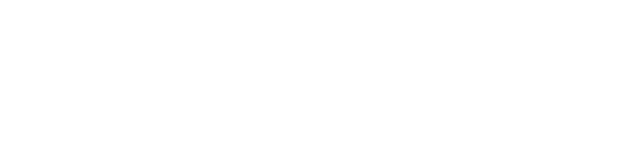
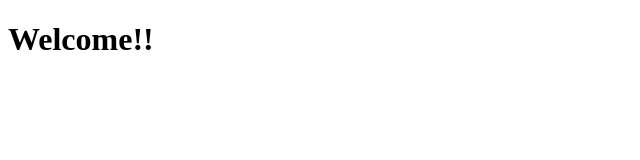
Before and after one commit to FemiJames070/Scrapper, a plain HTML site: page index.html in a window 1280 px wide. Shown: the whole page, without its empty margins (0-640 px from the left). Drawn offline with Linux system fonts and the light colour scheme.

Commit message:
initial commit

```diff
--- a/index.html
+++ b/index.html
@@ -2,9 +2,9 @@
 <html>
 <head>
     <meta charset="UTF-8" />
-    <title>title</title>
+    <title>Document</title>
 </head>
 <body>
-
+    <h1> Welcome!! </h1>
 </body>
 </html>
```
